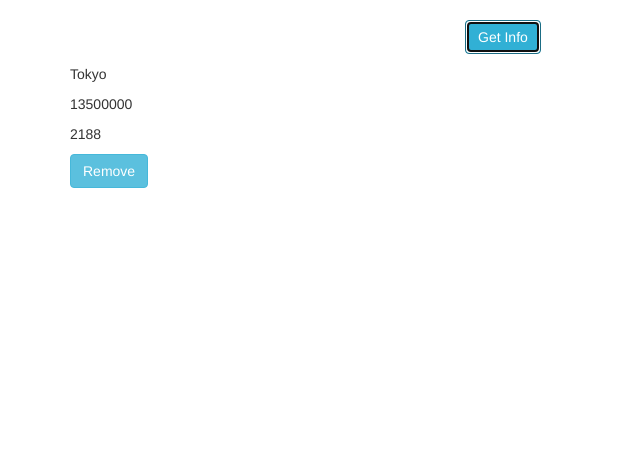
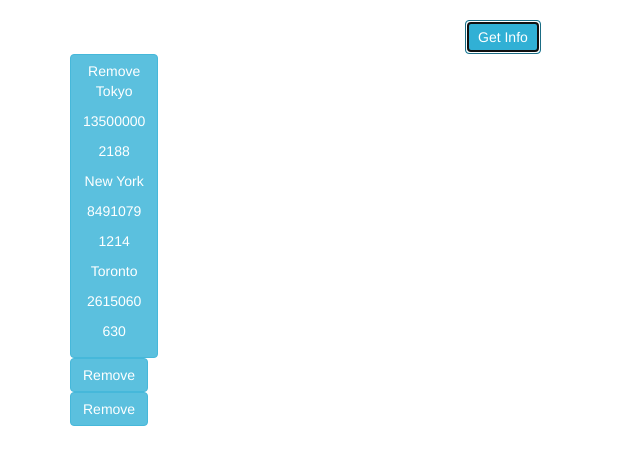
Before and after one commit to clarejacky/base_project_week3, a plain HTML site: page index.html in a window 1280 px wide. Both pictures are taken after a click on the button "Get Info". Shown: the whole page, without its empty margins (0-640 px from the left). Drawn offline with nearby package versions, Linux system fonts and the light colour scheme.

Commit message:
working multi city sort of

```diff
--- a/app.js
+++ b/app.js
@@ -1,50 +1,51 @@
 /**
  * Created by ClareJacky on 4/30/15.
  */
-var cityData = null;
-var cityHtml = null;
+var cityData;
+var cityHtml;
 
-var tokyoName;
-var tokyoPop;
-var tokyoArea;
 
-var newyorkName;
-var newyorkPop;
-var neworkArea;
+var i = 0;
 
-var torontoName;
-var torontoPop;
-var torontoArea;
+function getData () {
+
+    for (i = 0; i < cityData.cities.length; i++) {
+        $(".more-stuff").append(cityHtml);
+
+        var locationNames = cityData.cities[i].location;
+        var locationPops = cityData.cities[i].population;
+        var locationAreas = cityData.cities[i].area;
+        $(".more-stuff").children().children().first().append("<p>" + locationNames + "</p>");
+        $(".more-stuff").children().children().first().append("<p>" + locationPops + "</p>");
+        $(".more-stuff").children().children().first().append("<p>" + locationAreas + "</p>");
+
+    }
+}
 
 $(document).ready(function(){
+    $.get('data.json', function (data) {
+        cityData = data;
+        console.log(cityData);
 
-    $("#get-info-btn").on("click", function (){
-            $.get('location.html', function(data) {
-                cityHtml = data;
-                $(".more-stuff").append(data);
-            });
-
-            $.get('data.json', function(data){
-                cityData = data;
-                tokyoName = data.locations[0].location;
-                tokyoPop = data.locations[0].population;
-                tokyoArea = data.locations[0].area;
-                $(".more-stuff").children().first().append("<p>"+tokyoName+"</p>");
-                $(".more-stuff").children().first().append("<p>"+tokyoPop+"</p>");
-                $(".more-stuff").children().first().append("<p>"+tokyoArea+"</p>");
-
-                tokyoName = data.locations[0].location;
-                tokyoPop = data.locations[0].population;
-                tokyoArea = data.locations[0].area;
-
-            });
-
-        //best to change scope with variable
-
+    });
+    $.get('location.html', function (data) {
+        cityHtml = data;
+        console.log(data);
 
     });
 
+
+        $("#get-info-btn").on("click", function () {
+            getData();
+        });
+
+
     $(".more-stuff").on("click", "#remove", function () {
-        $(this).parent().parent().empty();
+        $(this).closest().parent().empty();
     });
 });
+
+
+//tokyoName = data.locations[0].location;
+//tokyoPop = data.locations[0].population;
+//tokyoArea = data.locations[0].area;
--- a/data.json
+++ b/data.json
@@ -1,5 +1,5 @@
 {
-  "locations": [
+  "cities": [
     {"location": "Tokyo", "population": 13500000, "area": 2188 },
     {"location":"New York", "population":8491079, "area": 1214 },
     {"location": "Toronto", "population":2615060, "area": 630}
--- a/location.html
+++ b/location.html
@@ -1,9 +1,6 @@
 <!--Templating-->
 
 <div class="locationContainer">
-    <p class="locationTokyo"></p>
-    <p class="locationNewyork"></p>
-    <p class="locationToronto"></p>
 
 </div>
 <div class="remove">
```
